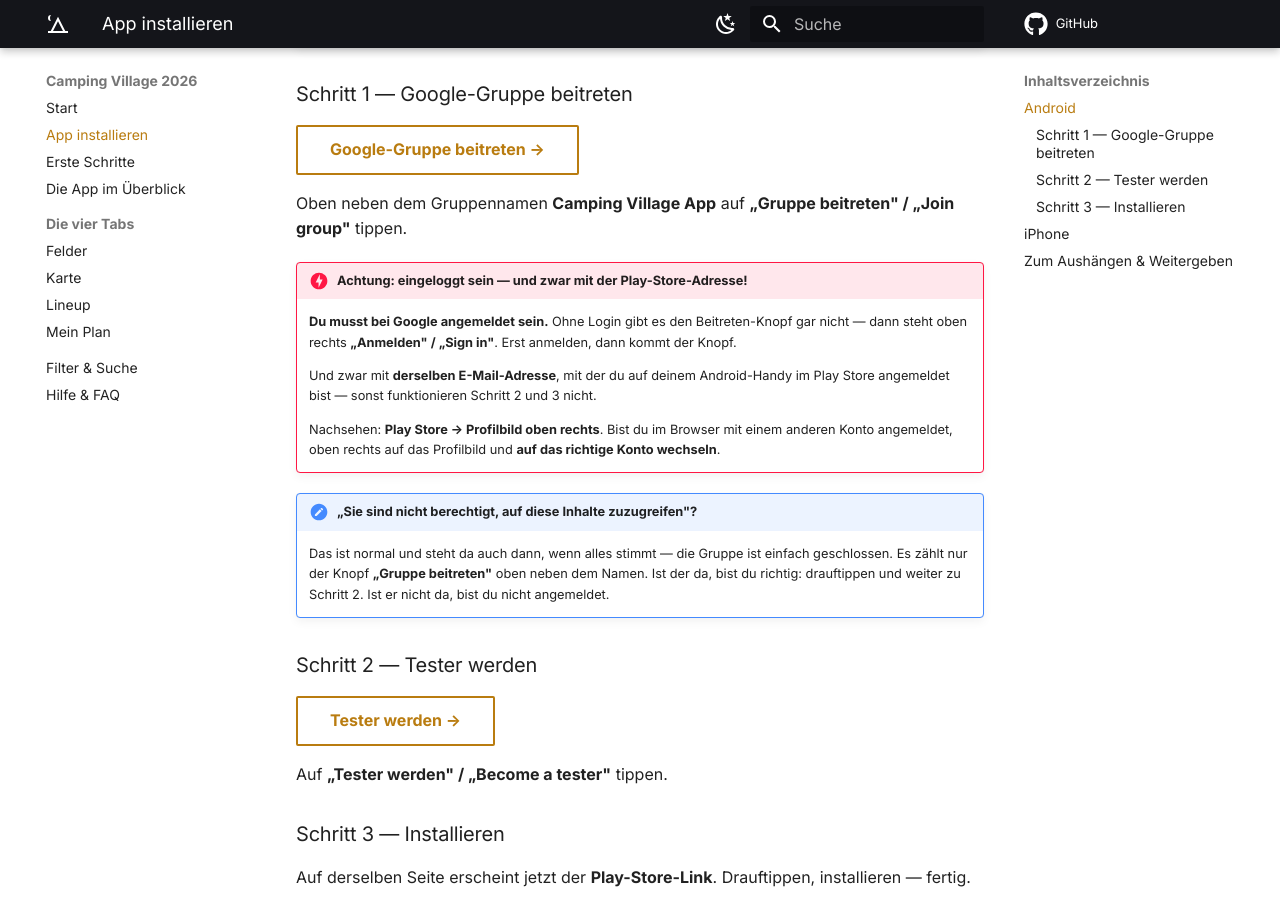
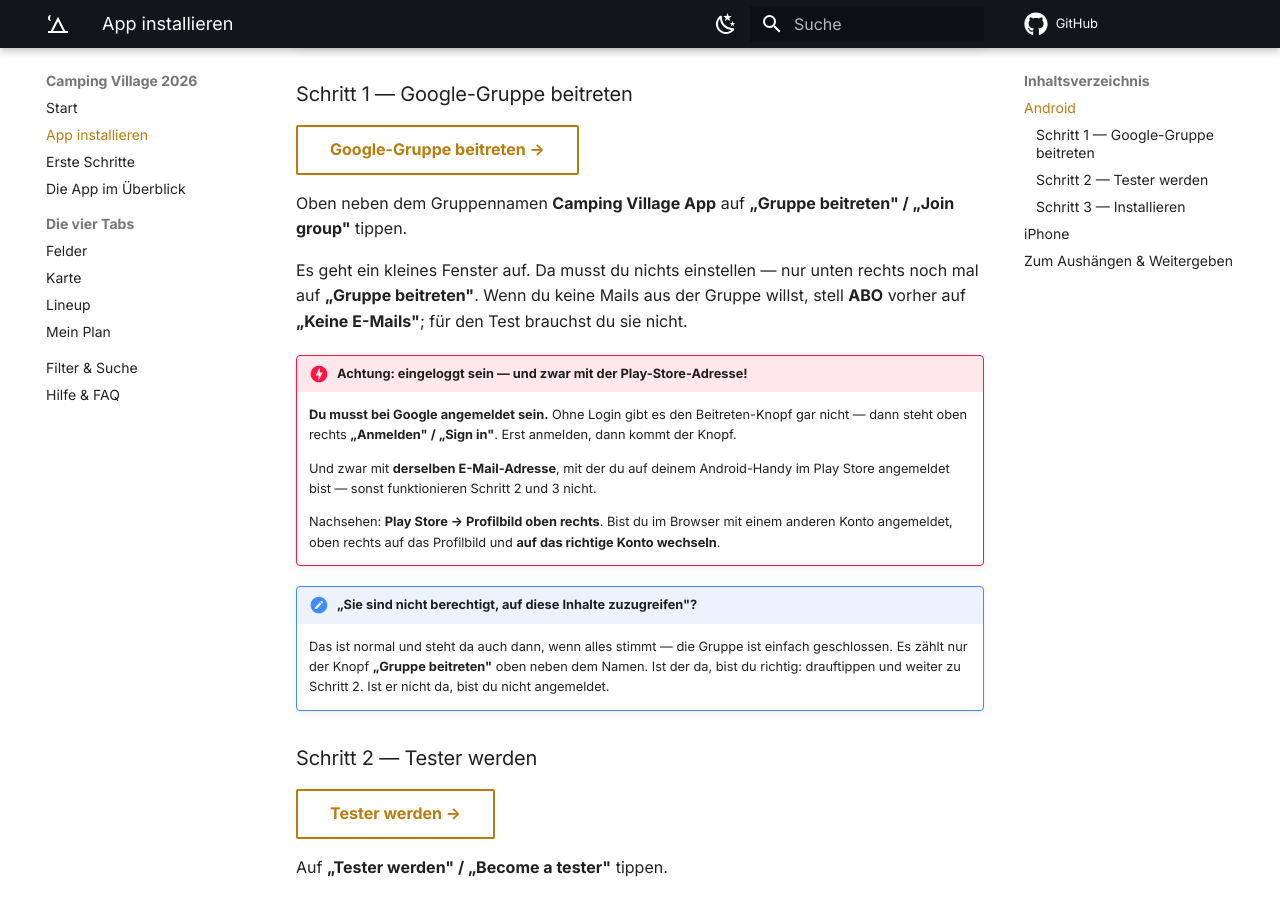
Before and after one commit to ch3ddr/camping-village-docs, an MkDocs documentation site: the page built from docs/app-installieren.md, in a window 1280 px wide and 900 px high, scrolled down 794 px. Built offline with MkDocs 1.6.1 and Material for MkDocs 9.7.7, drawn with Linux system fonts in a browser that asks for light colours; comment, search, counter and statistics services are not loaded.

Commit message:
docs(app-installieren): Beitreten-Dialog beschreiben
Nach dem Klick kommt noch ein Fenster mit Anzeigename und ABO — der zweite
"Gruppe beitreten"-Klick unten rechts fehlte in der Anleitung. Dazu der
Hinweis auf "Keine E-Mails", damit niemand die Gruppenmails abbekommt.

Co-Authored-By: Claude Opus 5 (1M context) <noreply@anthropic.com>

```diff
--- a/docs/app-installieren.md
+++ b/docs/app-installieren.md
@@ -31,6 +31,11 @@ den Play Store.
 
 Oben neben dem Gruppennamen **Camping Village App** auf
 **„Gruppe beitreten" / „Join group"** tippen.
+
+Es geht ein kleines Fenster auf. Da musst du nichts einstellen — nur unten
+rechts noch mal auf **„Gruppe beitreten"**. Wenn du keine Mails aus der Gruppe
+willst, stell **ABO** vorher auf **„Keine E-Mails"**; für den Test brauchst du
+sie nicht.
 
 !!! danger "Achtung: eingeloggt sein — und zwar mit der Play-Store-Adresse!"
 
```
